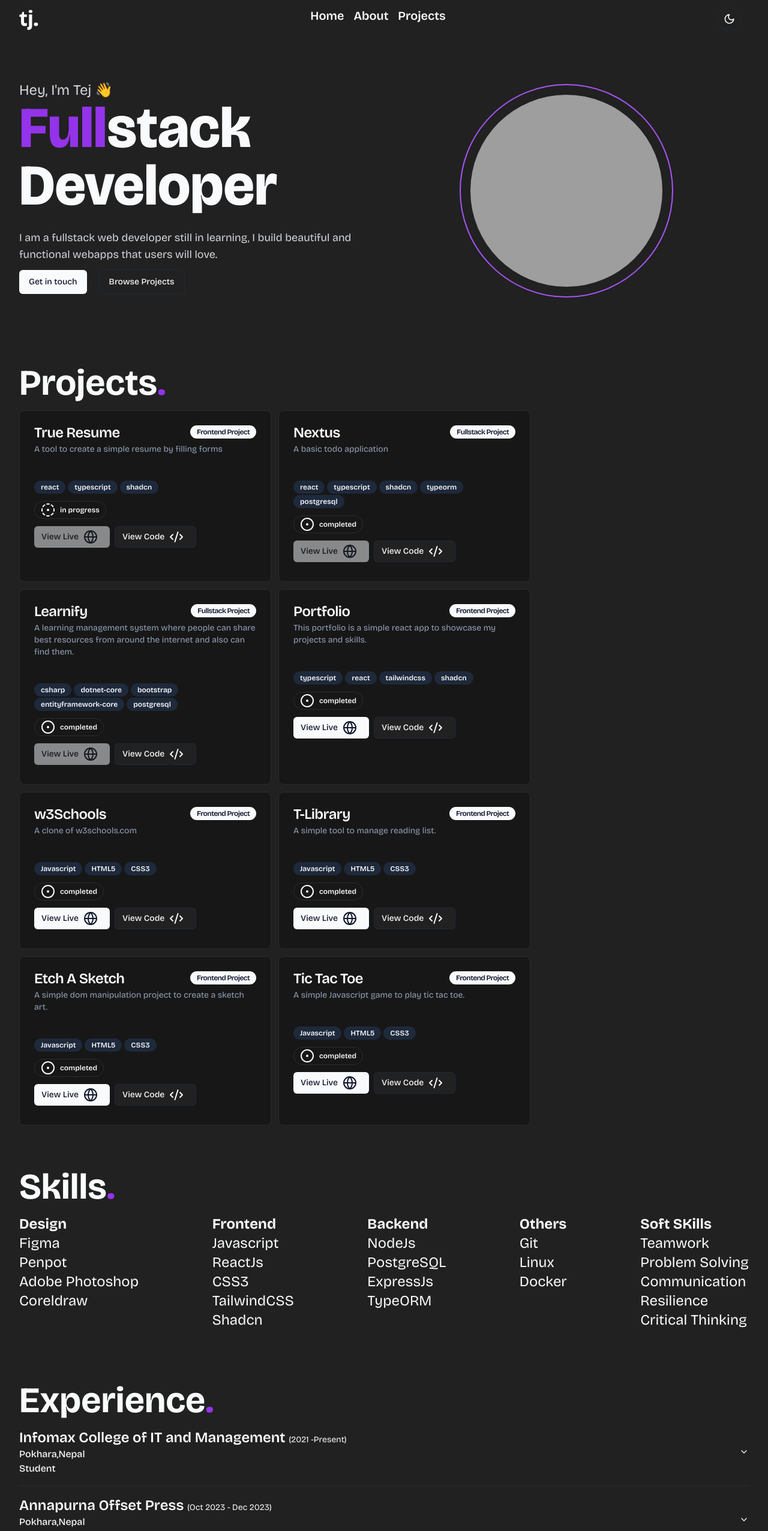
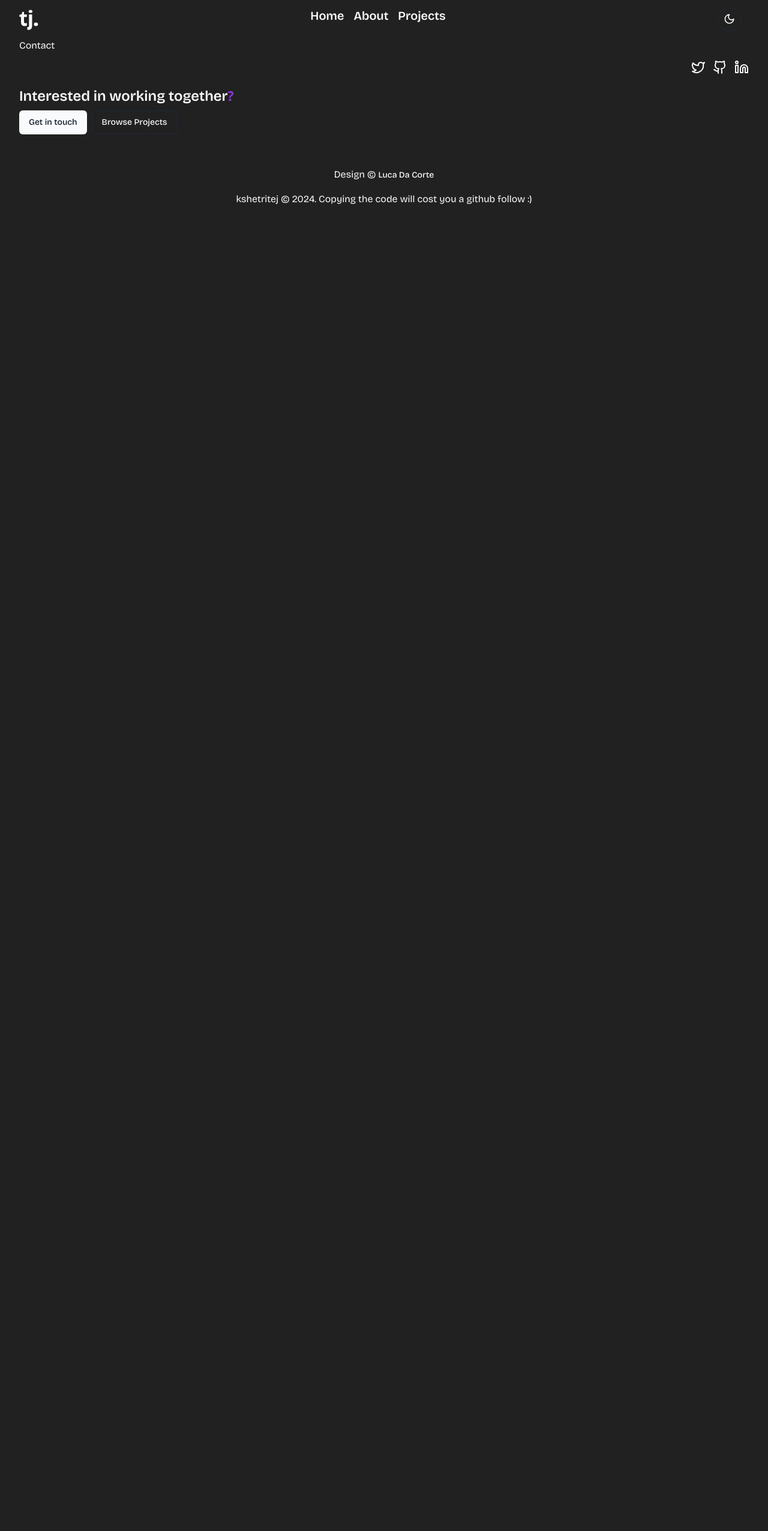
Before and after one commit to kshetritej/kshetritej, a React (Vite) app: page /contact in a window 1280 px wide. Shown: the top 2552 px of the page at 60% size. After the commit the page ends 800 px from the top, so only its background shows below. Built offline with nearby package versions, Linux system fonts and the light colour scheme; grey boxes are pictures that could not be loaded.

Commit message:
fix: routing

```diff
--- a/src/App.tsx
+++ b/src/App.tsx
@@ -1,27 +1,11 @@
-import Header from "./components/Header";
-import Navbar from "./components/Navbar";
-import { ThemeProvider } from "./components/theme-provider";
-import Footer from "./components/Footer";
-import Skills from "./components/Skills";
-import About from "./components/About";
-import Projects from "./components/Projects";
-import Experience from "./components/Experience";
-
+import Layout from "./pages/Layout";
 function App() {
   return (
-    <ThemeProvider defaultTheme="dark" storageKey="vite-ui-theme">
-      <>
-        <div className="container">
-          <Navbar />
-          <Header />
-          <Projects/>
-          <Skills/>
-          <Experience/>
-          <About/>
-          <Footer/>
-        </div>
-      </>
-    </ThemeProvider>
+    <>
+      <div className="container">
+        <Layout/>
+      </div>
+    </>
   );
 }
 
--- /dev/null
+++ b/src/components/Contact.tsx
@@ -0,0 +1,10 @@
+
+const Contact = () => {
+  return (
+    <div>
+Contact
+    </div>
+  )
+}
+
+export default Contact
--- a/src/components/Experience.tsx
+++ b/src/components/Experience.tsx
@@ -15,10 +15,10 @@ const Experience = () => {
         Experience<span className="text-purple-600">.</span>
       </h1>
       {exData.map((exp, idx) => (
-        <div className="ex" key={idx}>
-          <Accordion type="single" collapsible>
-            <AccordionItem value={exp.company} >
-              <AccordionTrigger className="flex justify-between">
+        <div className="ex flex items-start" key={idx}>
+          <Accordion type="single" collapsible className="text-left">
+            <AccordionItem value={exp.company}>
+              <AccordionTrigger className="text-start ">
                 <div className="flex flex-col items-start">
                   <h1 className="text-2xl font-semibold">{exp.company} <span className="text-sm font-normal">({exp.range})</span></h1>
                   <p>{exp.address}</p>
--- a/src/components/Footer.tsx
+++ b/src/components/Footer.tsx
@@ -7,10 +7,10 @@ const Footer = () => {
     <div className="flex flex-col ">
       <div className="group-1 flex sm:flex-row flex-col items-center sm:justify-between">
         <div className="links flex gap-2 font-semibold">
-          <Link to={"/"}>Home</Link>
+          {/* <Link to={"/"}>Home</Link>
           <Link to={"/about"}>About</Link>
           <Link to={"/projects"}>Projects</Link>
-          <Link to={"/contact"}>Contact</Link>
+          <Link to={"/contact"}>Contact</Link> */}
         </div>
 
         <div className="socials flex gap-3 py-3">
--- a/src/components/Header.tsx
+++ b/src/components/Header.tsx
@@ -33,7 +33,7 @@ const Header = () => {
 
             src={profileImage}
             alt="Tej"
-            className="rounded-full w-80 h-80"
+            className="rounded-full sm:w-80 sm:h-80 w-48 h-48"
           />
         </div>
       </div>
--- a/src/components/Navbar.tsx
+++ b/src/components/Navbar.tsx
@@ -11,19 +11,21 @@ import {
 } from "@/components/ui/dropdown-menu";
 
 const Navbar = () => {
-  const navLinks = ["Home", "About", "Projects"];
+  const navLinks: String[] = ["Home", "About", "Projects"];
   return (
     <div className="flex justify-between py-3">
       <div className="logo sm:text-4xl text-2xl font-bold">tj.</div>
       <div className="navlinks">
         <ul className="sm:flex gap-4 font-semibold text-xl hidden">
-          {navLinks.map((link,idx) => (
-            <Link key={idx}
-              className="hover:text-purple-600"
-              to={`/${link.toLowerCase()}`}
-            >
-              {link}
-            </Link>
+          {navLinks.map((item, idx) => (
+            <li key={idx}>
+              <Link
+                className="hover:text-purple-600"
+                to={`/${item.toLowerCase()}`}
+              >
+                {item}
+              </Link>
+            </li>
           ))}
         </ul>
       </div>
@@ -36,10 +38,18 @@ const Navbar = () => {
             </Button>
           </DropdownMenuTrigger>
           <DropdownMenuContent>
-            <DropdownMenuItem><Link to={'/'}>Home</Link></DropdownMenuItem>
-            <DropdownMenuItem><Link to={'/about'}>About</Link></DropdownMenuItem>
-            <DropdownMenuItem><Link to={'/projects'}>Projects</Link></DropdownMenuItem>
-            <DropdownMenuItem><Link to={'/contact'}>Get in touch</Link></DropdownMenuItem>
+            <DropdownMenuItem>
+              <Link to="/">Home</Link>
+            </DropdownMenuItem>{" "}
+            <DropdownMenuItem>
+              <Link to={"/about"}>About</Link>
+            </DropdownMenuItem>
+            <DropdownMenuItem>
+              <Link to="/projects">Projects</Link>
+            </DropdownMenuItem>
+            <DropdownMenuItem>
+              <Link to="/contact">Get in touch</Link>
+            </DropdownMenuItem>
           </DropdownMenuContent>
         </DropdownMenu>
       </div>
--- a/src/components/Projects.tsx
+++ b/src/components/Projects.tsx
@@ -18,9 +18,9 @@ const Projects = () => {
       <h1 className="pb-4 text-4xl sm:text-6xl font-bold">
         Projects<span className="text-purple-600">.</span>
       </h1>
-      <div className="flex gap-3 justify-start flex-wrap">
+      <div className="flex gap-3 flex-wrap">
         {projectData.map((project, idx) => (
-          <Card className="w-[420px] static">
+          <Card className="w-[420px] static" key={idx}>
             <CardHeader key={idx}>
               <CardTitle className="flex justify-between">
                 {project.name}
--- a/src/components/mode-toggle.tsx
+++ b/src/components/mode-toggle.tsx
@@ -1,5 +1,4 @@
 import { Moon, Sun } from "lucide-react"
-
 import { Button } from "@/components/ui/button"
 import {
   DropdownMenu,
--- a/src/components/theme-provider.tsx
+++ b/src/components/theme-provider.tsx
@@ -22,7 +22,7 @@ const ThemeProviderContext = createContext<ThemeProviderState>(initialState)
 
 export function ThemeProvider({
   children,
-  defaultTheme = "system",
+  defaultTheme = "dark",
   storageKey = "vite-ui-theme",
   ...props
 }: ThemeProviderProps) {
--- a/src/main.tsx
+++ b/src/main.tsx
@@ -1,12 +1,15 @@
+import ReactDOM from "react-dom/client";
 import React from "react";
-import ReactDOM from "react-dom/client";
 import App from "./App.tsx";
 import "@/assets/styles/global.css";
 import { BrowserRouter } from "react-router-dom";
+import { ThemeProvider } from "./components/theme-provider.tsx";
 ReactDOM.createRoot(document.getElementById("root")!).render(
   <React.StrictMode>
-    <BrowserRouter>
-      <App />
-    </BrowserRouter>
+    <ThemeProvider defaultTheme="dark" storageKey="vite-ui-theme">
+      <BrowserRouter>
+        <App />
+      </BrowserRouter>
+    </ThemeProvider>
   </React.StrictMode>
 );
--- /dev/null
+++ b/src/pages/Homepage.tsx
@@ -0,0 +1,19 @@
+import About from "@/components/About"
+import Experience from "@/components/Experience"
+import Header from "@/components/Header"
+import Projects from "@/components/Projects"
+import Skills from "@/components/Skills"
+
+const Homepage = () => {
+  return (
+    <>
+        <Header/>
+        <Projects/>
+        <Skills/>
+        <Experience/>
+        <About/>
+    </>
+  )
+}
+
+export default Homepage
--- /dev/null
+++ b/src/pages/Layout.tsx
@@ -0,0 +1,23 @@
+import  Navbar from "@/components/Navbar";
+import Footer from "@/components/Footer";
+import Homepage from "./Homepage";
+import About from "@/components/About";
+import Projects from "@/components/Projects";
+import Contact from "@/components/Contact";
+import { Routes, Route } from "react-router-dom";
+export default function Layout(){
+  return (
+    <div>
+        <Navbar />
+
+        <Routes>
+          <Route index element={<Homepage />} />
+          <Route path="/home" element={<Homepage />} />
+          <Route path="/about" element={<About />} />
+          <Route path="/projects" element={<Projects />} />
+          <Route path="/contact" element={<Contact />} />
+        </Routes>
+        <Footer />
+    </div>
+  )
+}
```
